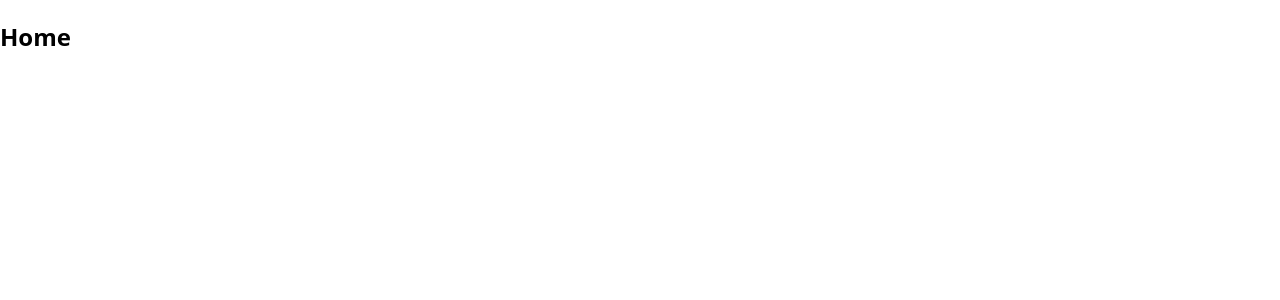
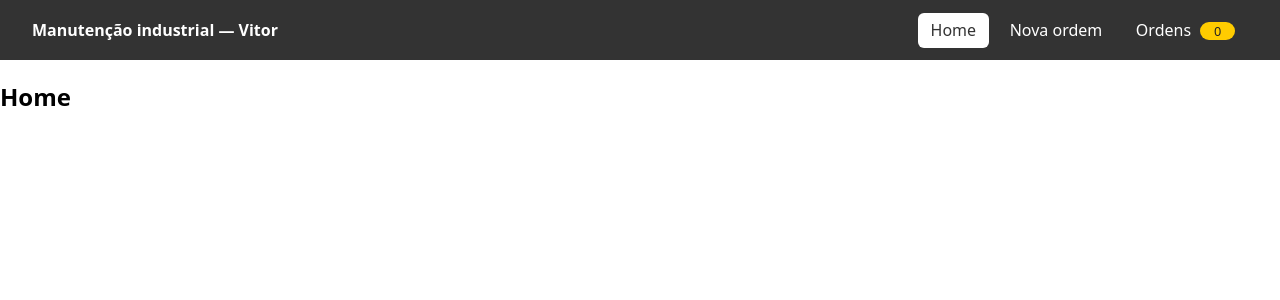
Before and after one commit to SDiasVitor/router-26177891, a React (Vite) app: page / in a window 1280 px wide. Shown: the top 300 px of the page. Built offline with nearby package versions, Linux system fonts and the light colour scheme.

Commit message:
Navbar no layout D=3 (nome à esquerda, links à direita, contador de registros) com NavLink ativo
Co-Authored-By: Claude Opus 5.5 <noreply@anthropic.com>
Claude-Session: https://claude.ai/code/session_01BVsfk4F3eQPHEEcDDP5SBA

```diff
--- a/src/App.jsx
+++ b/src/App.jsx
@@ -1,8 +1,13 @@
 import { Routes, Route } from 'react-router-dom'
+import Navbar from './components/Navbar.jsx'
 import NaoEncontrada from './pages/NaoEncontrada.jsx'
+
+const NOME_SISTEMA = 'Manutenção industrial — Vitor'
 
 function App() {
   return (
+    <>
+      <Navbar nomeSistema={NOME_SISTEMA} quantidade={0} />
       <main>
         <Routes>
           <Route path="/" element={<h2>Home</h2>} />
@@ -12,6 +17,7 @@ function App() {
           <Route path="*" element={<NaoEncontrada />} />
         </Routes>
       </main>
+    </>
   )
 }
 
--- /dev/null
+++ b/src/components/Navbar.jsx
@@ -0,0 +1,30 @@
+import { NavLink } from 'react-router-dom'
+
+// Navbar no layout D = 3: nome do sistema à esquerda, links à direita
+// e a quantidade de registros ao lado do link da visualização.
+// Props (vindas do App.jsx):
+//   - nomeSistema: constante com o nome "Manutenção industrial — Vitor"
+//   - quantidade: total de ordens, calculado no App a partir do estado
+function Navbar({ nomeSistema, quantidade }) {
+  // O NavLink entrega "isActive" para a className; assim o link da rota atual
+  // ganha a classe "ativo" e fica destacado no CSS.
+  const classeLink = ({ isActive }) => (isActive ? 'nav-link ativo' : 'nav-link')
+
+  return (
+    <header className="navbar">
+      <NavLink to="/" className="nav-marca">{nomeSistema}</NavLink>
+
+      <nav className="nav-links">
+        {/* "end" faz o link da Home só ficar ativo exatamente em "/" */}
+        <NavLink to="/" end className={classeLink}>Home</NavLink>
+        <NavLink to="/ordens/novo" className={classeLink}>Nova ordem</NavLink>
+        {/* "end" evita que /ordens fique ativo quando estou em /ordens/novo */}
+        <NavLink to="/ordens" end className={classeLink}>
+          Ordens <span className="contador">{quantidade}</span>
+        </NavLink>
+      </nav>
+    </header>
+  )
+}
+
+export default Navbar
--- a/src/index.css
+++ b/src/index.css
@@ -2,3 +2,47 @@ body {
   margin: 0;
   font-family: system-ui, sans-serif;
 }
+
+/* Navbar layout D = 3: nome à esquerda, links à direita */
+.navbar {
+  display: flex;
+  align-items: center;
+  justify-content: space-between;
+  padding: 0.8rem 2rem;
+  background: #333;
+}
+
+.nav-marca {
+  color: #fff;
+  font-weight: 700;
+  text-decoration: none;
+}
+
+.nav-links {
+  display: flex;
+  gap: 0.5rem;
+}
+
+.nav-link {
+  color: #fff;
+  text-decoration: none;
+  padding: 0.4rem 0.8rem;
+  border-radius: 6px;
+}
+
+.nav-link.ativo {
+  background: #fff;
+  color: #333;
+}
+
+.contador {
+  display: inline-block;
+  min-width: 1.4rem;
+  margin-left: 0.3rem;
+  padding: 0 0.4rem;
+  border-radius: 999px;
+  background: #ffcc00;
+  color: #222;
+  font-size: 0.8rem;
+  text-align: center;
+}
```
Lines whose indentation alone changed are shown as unchanged.
